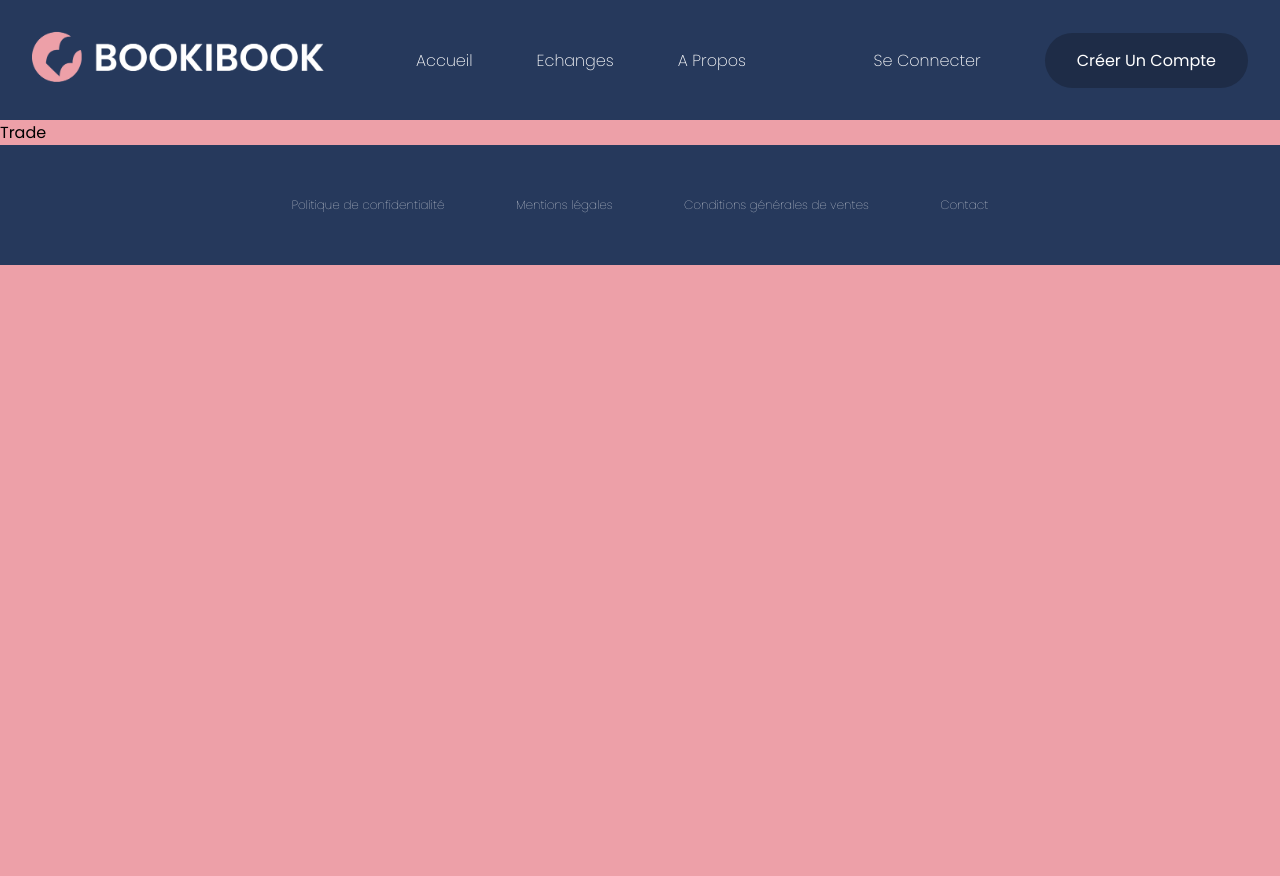
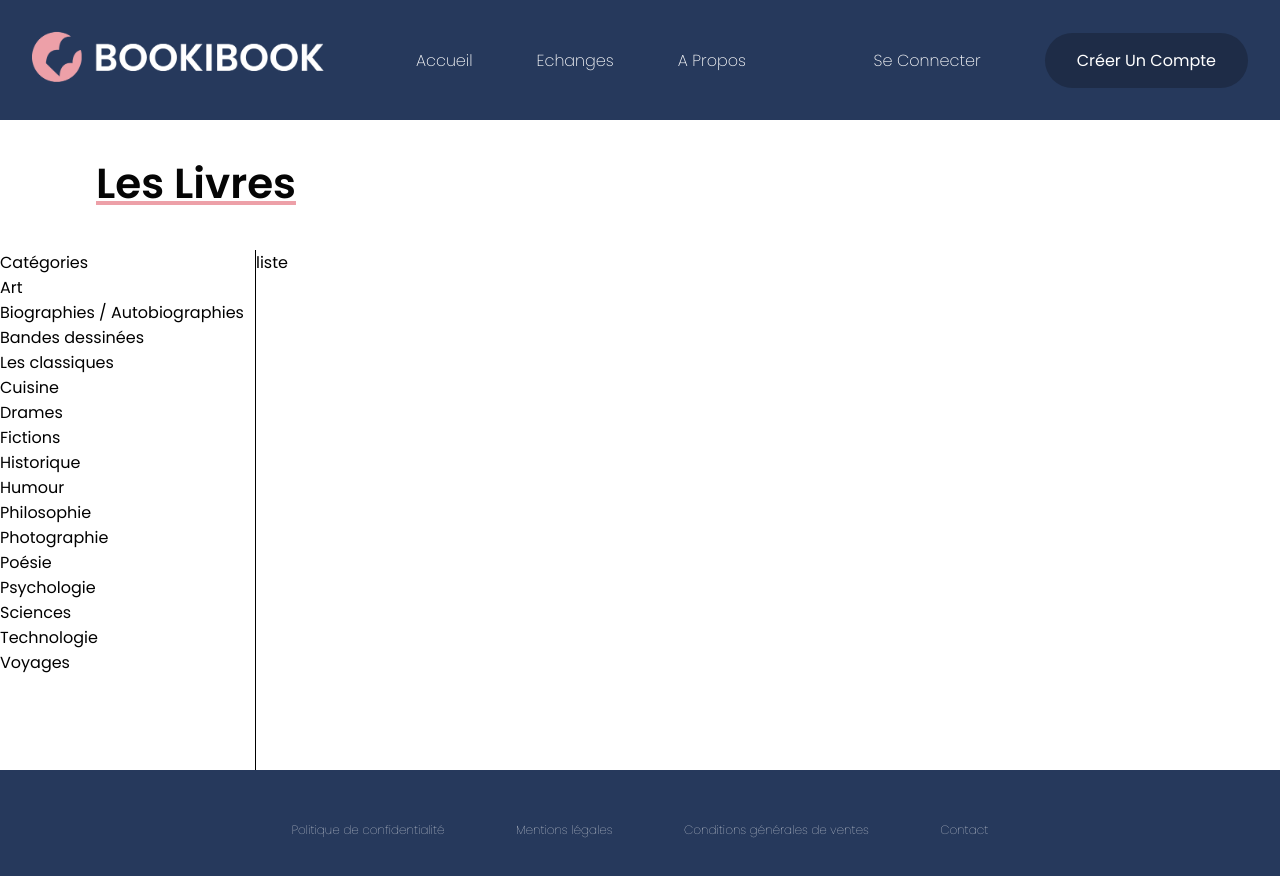
Before and after one commit to kpeset/Bookibook, a React (Create React App) app in the folder frontend/: page /trade in a window 1280 px wide. Shown: the top 876 px of the page. Before the commit the page ends 800 px from the top, so only its background shows below. Built offline with nearby package versions, Linux system fonts and the light colour scheme.

Commit message:
creation et animation login et debut de la section trade

```diff
--- a/frontend/src/App.js
+++ b/frontend/src/App.js
@@ -1,7 +1,7 @@
 import Home from "./pages/Home";
 import About from "./pages/About";
 import Trade from "./pages/Trade";
-import Auth from "./pages/Auth";
+import Login from "./pages/Login";
 import Register from "./pages/Register";
 import Dashboard from "./pages/Dashboard";
 
@@ -19,7 +19,7 @@ function App() {
   <Route path="/" element={<Home />} />
   <Route path="/trade" element={<Trade />} />
   <Route path="/about" element={<About />} />
-  <Route path="/auth" element={<Auth />} />
+  <Route path="/login" element={<Login />} />
   <Route path="/register" element={<Register />} />
   <Route path="/dashboard" element={<Dashboard />} />
   </Routes>
--- a/frontend/src/Pages/Auth.jsx
+++ /dev/null
@@ -1,9 +0,0 @@
-function Auth() {
-    return (
-      <div>
-        <h1>AUTH</h1>
-      </div>
-    );
-  }
-
-  export default Auth;
--- /dev/null
+++ b/frontend/src/Pages/Login.jsx
@@ -0,0 +1,71 @@
+import React, { useEffect, useRef } from "react";
+import { gsap } from "gsap";
+import loginPic from "../assets/img_login.jpg";
+import("../styles/login.css");
+
+function Login() {
+
+  const formRef = useRef(null);
+  const titleRef = useRef(null);
+  const textRef = useRef(null);
+  const firstFormRef = useRef(null);
+  const secondFormRef = useRef(null);
+  const btnFormRef = useRef(null);
+
+  const tl = gsap.timeline();
+
+  useEffect(() => {
+    tl.fromTo(formRef.current, { x: 2000 }, { x: 1, duration: 2 });
+    tl.fromTo(titleRef.current, { opacity: 0 }, { duration: 1, opacity: 1 });
+    tl.fromTo(textRef.current, { opacity: 0 }, { duration: 1, opacity: 1 });
+    tl.fromTo(firstFormRef.current, { x: 800 }, { x: 0, duration: 1 });
+    tl.fromTo(secondFormRef.current, { x: 800 }, { x: 0, duration: 1 });
+    tl.fromTo(btnFormRef.current, { opacity: 0 }, { opacity: 1, duration: 1 });
+  }, []);
+
+  return (
+    <div
+      className="login-content"
+      ref={formRef}
+      style={{
+        backgroundImage: `url(${loginPic})`,
+        backgroundSize: "125vh",
+        backgroundRepeat: "no-repeat",
+        backgroundPosition: "left",
+      }}
+    >
+      <div className="login-second-part">
+        <div ref={titleRef}>
+          <h1>Vous Connecter</h1>
+        </div>
+        <div ref={textRef}>
+          <h2>
+            Connectez-vous et regardez les<br /> dernières nouveautés !
+          </h2>
+        </div>
+
+        <form className="login-form">
+
+
+          <input type="email" name="email" placeholder="Votre email" ref={firstFormRef}/>
+          <br />
+
+          <input
+          ref={secondFormRef}
+            type="password"
+            name="password"
+            placeholder="Entrez votre mot de passe"
+          />
+          <br />
+
+          <br />
+          <button className="login-btn" type="submit" ref={btnFormRef}>
+            VALIDER{" "}
+          </button>
+        </form>
+      </div>
+    </div>
+  );
+}
+
+export default Login;
--- a/frontend/src/Pages/Register.jsx
+++ b/frontend/src/Pages/Register.jsx
@@ -13,32 +13,23 @@ function Register() {
   const fourthFormRef = useRef(null);
   const btnFormRef = useRef(null);
 
-
   const tl = gsap.timeline();
 
-
   useEffect(() => {
-    tl.from(formRef.current, {duration:2, x:-2000, opacity:0})
-    tl.to(formRef.current, {duration:0, x:1, opacity:1})
-    tl.from(titleRef.current, { duration: 1, opacity: 0 });
-    tl.to(titleRef.current, { duration: 0, opacity: 1 });
-    tl.from(textRef.current, { duration: 1, opacity: 0 });
-    tl.to(textRef.current, { duration: 0, opacity: 1 });
-    tl.fromTo(firstFormRef.current, { x:-800}, {x:1, duration:1} );
-    tl.fromTo(secondFormRef.current, { x:-800}, {x:1, duration:1} );
-    tl.fromTo(thirdFormRef.current, { x:-800}, {x:1, duration:1} );
-    tl.fromTo(fourthFormRef.current, { x:-800}, {x:1, duration:1} );
-    tl.fromTo(btnFormRef.current, { opacity:0}, {opacity:1, duration:1} );
-
-
-
-
-
-  }, [])
+    tl.fromTo(formRef.current, { x: -2000 }, { x: 1, duration: 2 });
+    tl.fromTo(titleRef.current, { opacity: 0 }, { duration: 1, opacity: 1 });
+    tl.fromTo(textRef.current, { opacity: 0 }, { duration: 1, opacity: 1 });
+    tl.fromTo(firstFormRef.current, { x: -800 }, { x: 1, duration: 1 });
+    tl.fromTo(secondFormRef.current, { x: -800 }, { x: 1, duration: 1 });
+    tl.fromTo(thirdFormRef.current, { x: -800 }, { x: 1, duration: 1 });
+    tl.fromTo(fourthFormRef.current, { x: -800 }, { x: 1, duration: 1 });
+    tl.fromTo(btnFormRef.current, { opacity: 0 }, { opacity: 1, duration: 1 });
+  }, []);
 
   return (
     <div
-      className="register-content" ref={formRef}
+      className="register-content"
+      ref={formRef}
       style={{
         backgroundImage: `url(${registerPic})`,
         backgroundSize: "110vh",
@@ -48,20 +39,30 @@ function Register() {
     >
       <div className="register-second-part">
         <div ref={titleRef}>
-        <h1>Nous Rejoindre</h1>
+          <h1>Nous Rejoindre</h1>
         </div>
         <div ref={textRef}>
-        <h2>
-          Enregistrez-vous et ayez accès à la plus grande communauté de partage
-          de livres !
-        </h2>
+          <h2>
+            Enregistrez-vous sur Bookibook et ayez accès à la plus grande
+            communauté de partage de livres !
+          </h2>
         </div>
 
         <form className="signin-form">
-          <input type="text" name="pseudo" placeholder="Votre pseudo" ref={firstFormRef}/>
+          <input
+            type="text"
+            name="pseudo"
+            placeholder="Votre pseudo"
+            ref={firstFormRef}
+          />
           <br />
 
-          <input type="email" name="email" placeholder="Votre email" ref={secondFormRef}/>
+          <input
+            type="email"
+            name="email"
+            placeholder="Votre email"
+            ref={secondFormRef}
+          />
           <br />
 
           <input
--- a/frontend/src/Pages/Trade.jsx
+++ b/frontend/src/Pages/Trade.jsx
@@ -1,9 +1,43 @@
+import "../styles/trade.css";
+
 function Trade() {
-    return (
-      <div>
-        <h1>Trade</h1>
+  return (
+    <div className="trade-content">
+      <div className="trade-header">
+        <div className="trade-header-title">
+          <h1>Les Livres</h1>
+        </div>
       </div>
-    );
-  }
+      <div className="trade-list">liste</div>
+      <div className="trade-filter">
+        <div className="trade-filter-title">
+          <h2>Catégories</h2>
+        </div>
 
-  export default Trade;
+        <div className="trade-filter-list">
+          <ul>
+            <li>Art</li>
+            <li>Biographies / Autobiographies</li>
+            <li>Bandes dessinées</li>
+            <li>Les classiques</li>
+            <li>Cuisine</li>
+            <li>Drames</li>
+            <li>Fictions</li>
+            <li>Historique</li>
+            <li>Humour</li>
+            <li>Philosophie</li>
+            <li>Photographie</li>
+            <li>Poésie</li>
+            <li>Psychologie</li>
+            <li>Sciences</li>
+            <li>Technologie</li>
+            <li>Voyages</li>
+
+          </ul>
+        </div>
+      </div>
+    </div>
+  );
+}
+
+export default Trade;
--- a/frontend/src/components/Navbar.jsx
+++ b/frontend/src/components/Navbar.jsx
@@ -15,7 +15,7 @@ function Navbar() {
           <div className="navbar-first-part">
             <a href="/">Accueil</a>
             <a href="/trade">Echanges</a>
-            <a href="/about">A Propos</a>
+            <a href="/">A Propos</a>
           </div>
           <div className="navbar-second-part">
             <a href="/login">Se Connecter</a>
--- a/frontend/src/styles/index.css
+++ b/frontend/src/styles/index.css
@@ -8,6 +8,7 @@
   --color-bleuinter: #0f1a31;
   --color-rose: #eda0a8;
   --color-blanc: #ffffff;
+  --color-blancgris: #E3E3E3;
   --color-gris: #858585;
   --color-noir: #050505;
 }
--- /dev/null
+++ b/frontend/src/styles/login.css
@@ -0,0 +1,66 @@
+.login-content {
+  height: 70vh;
+}
+
+.login-second-part {
+  display: flex;
+  flex-direction: column;
+  justify-content: center;
+  align-items: center;
+  float: right;
+  width: 60vw;
+  background-color: var(--color-blancgris);
+  height: 70vh;
+  border-radius: 300px 0 0 300px;
+}
+
+.login-second-part h1 {
+  font-weight: 600;
+  color: var(--color-bleu);
+  font-size: 3rem;
+}
+
+.login-second-part h2 {
+    text-align: center;
+  font-weight: 600;
+  color: var(--color-bleu);
+  font-size: 1.5rem;
+}
+
+
+
+.login-form input[type="text"],
+.login-form input[type="password"],
+.login-form input[type="email"] {
+  margin: 0.5rem 0 0.5rem 0;
+  border: 3px solid var(--color-blanc);
+  background-color: var(--color-blanc);
+  resize: none;
+  outline: none;
+  width: 30rem;
+  height: 3rem;
+  padding: 0 0 0 2rem;
+  border-radius: 100px 100px 100px 100px;
+  transition: 0.7s;
+}
+
+.login-form input[type="text"]:focus,
+.login-form input[type="password"]:focus,
+.login-form input[type="email"]:focus {
+  border-color: var(--color-bleu);
+}
+
+.login-form button {
+    margin: 0 0 0 7rem;
+  background-color: var(--color-bleufonce);
+  padding: 1rem 0 1rem 0;
+  border-radius: 100px;
+  font-weight: 400;
+  color: var(--color-blanc);
+  width: 16rem;
+  transition: 0.4s;
+}
+
+.login-form button:hover {
+  background-color: var(--color-bleuinter);
+}
--- /dev/null
+++ b/frontend/src/styles/trade.css
@@ -0,0 +1,36 @@
+.trade-content {
+  min-height: 70vh;
+  background-color: var(--color-blancgris);
+  display: grid;
+  grid-template-columns: repeat(5, 1fr);
+  grid-template-rows: repeat(5, 1fr);
+  grid-column-gap: 0px;
+  grid-row-gap: 0px;
+}
+
+.trade-header {
+  grid-area: 1 / 1 / 2 / 6;
+  min-height: 5vh;
+  background-color: var(--color-blanc);
+}
+.trade-list {
+  grid-area: 2 / 2 / 6 / 6;
+  background-color: var(--color-blanc);
+  min-height: 65vh;
+}
+.trade-filter {
+  grid-area: 2 / 1 / 6 / 2;
+  background-color: var(--color-blanc);
+  min-height: 65vh;
+  border-right: 1px solid black;
+}
+
+.trade-header-title h1 {
+  font-weight: 600;
+  color: var(--color-noir);
+  font-size: 2.625rem;
+  width: 50rem;
+  padding: 2rem 0 0 6rem;
+  text-decoration: underline;
+  text-decoration-color: var(--color-rose) ;
+}
```
Also changed, not shown: frontend/src/styles/register.css (+6 -10 lines), 1 other file (tests, documents, lock files or other folders).
